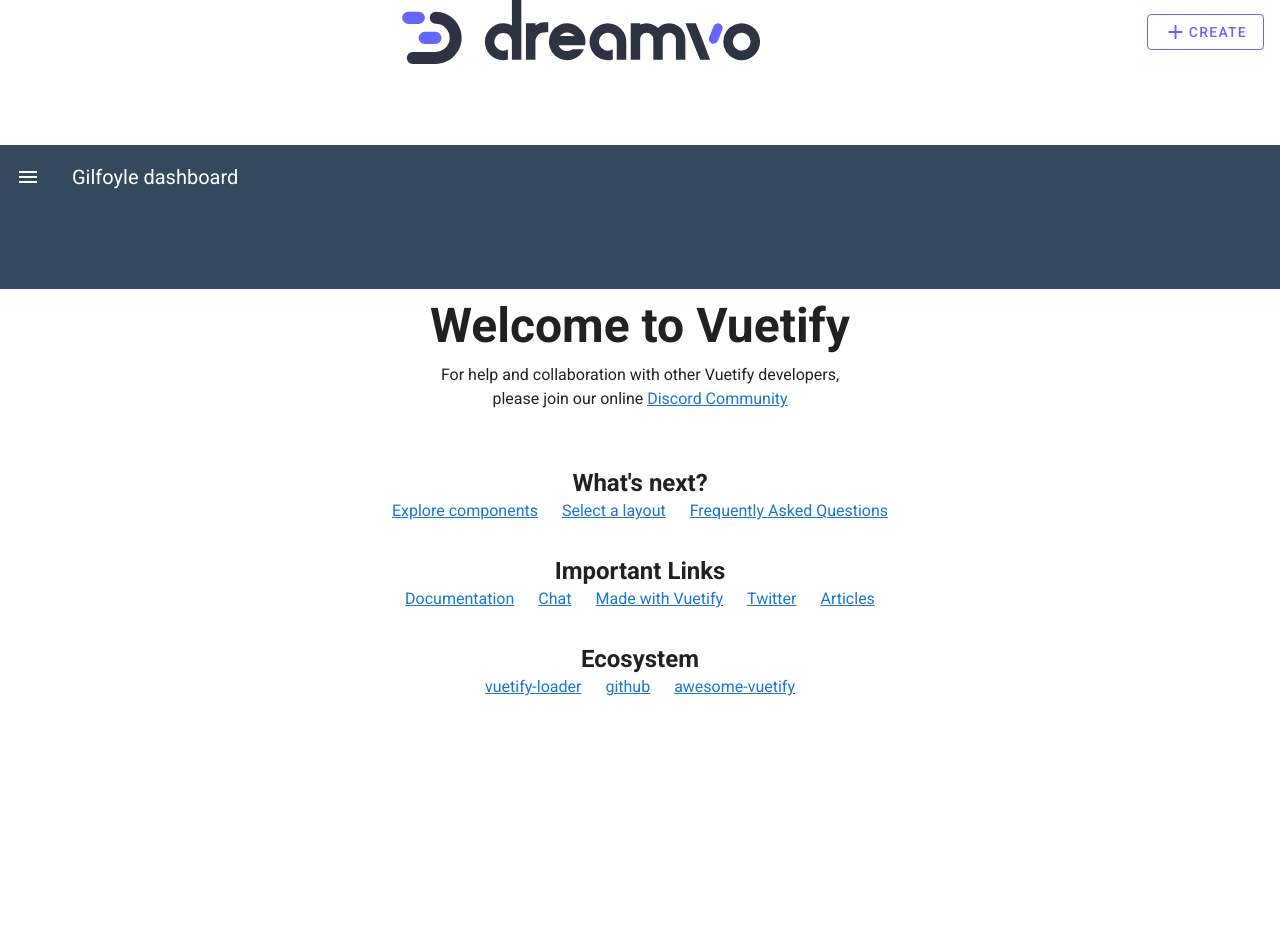
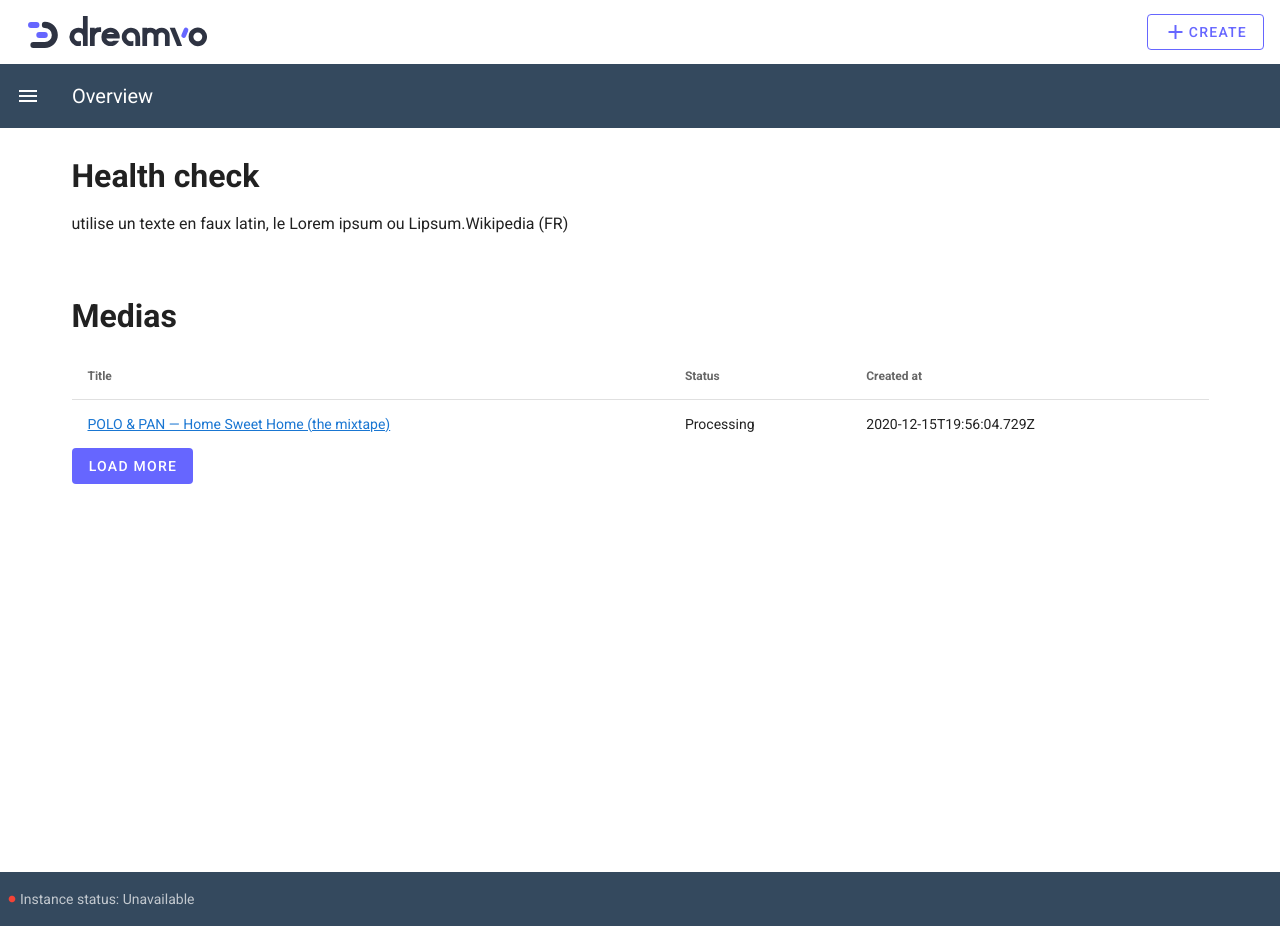
Before and after one commit to dreamvo/gilfoyle, a Vue app in the folder dashboard/ui/: page / in a window 1280 px wide. Before the commit the page ends 800 px from the top, so only its background shows below. Built offline with nearby package versions, Linux system fonts and the light colour scheme.

Commit message:
refactor(dashboard): style & routing

```diff
--- a/dashboard/ui/public/index.html
+++ b/dashboard/ui/public/index.html
@@ -5,7 +5,7 @@
     <meta http-equiv="X-UA-Compatible" content="IE=edge">
     <meta name="viewport" content="width=device-width,initial-scale=1.0">
     <link rel="icon" href="<%= BASE_URL %>favicon.ico">
-    <title>Gilfoyle dashboard</title>
+    <title>Gilfoyle Dashboard</title>
     <link rel="stylesheet" href="https://fonts.googleapis.com/css?family=Roboto:100,300,400,500,700,900">
     <link rel="stylesheet" href="https://cdn.jsdelivr.net/npm/@mdi/font@latest/css/materialdesignicons.min.css">
   </head>
--- a/dashboard/ui/src/App.vue
+++ b/dashboard/ui/src/App.vue
@@ -1,76 +1,98 @@
 <template>
   <v-app>
-    <v-app-bar flat color="white" light>
-      <v-img
-        :src="require('./assets/logo.svg')"
-        class="my-3"
-        contain
-        height="64"
-      />
+    <v-toolbar flat color="white" light>
+      <v-col cols="6" sm="4" md="2">
+        <RouterLink to="/">
+          <v-avatar tile height="32" width="auto">
+            <img :src="require('@/assets/logo.svg')" height="48px" alt="logo" />
+          </v-avatar>
+        </RouterLink>
+      </v-col>
+
+      <v-spacer></v-spacer>
 
       <v-btn outlined color="#66f">
         <v-icon light>mdi-plus</v-icon>
         Create
       </v-btn>
-    </v-app-bar>
+    </v-toolbar>
 
-    <v-app-bar flat color="#34495e" dark>
+    <v-toolbar flat color="#34495e" dark>
       <v-app-bar-nav-icon
         @click="drawerMenu = !drawerMenu"
       ></v-app-bar-nav-icon>
 
-      <v-toolbar-title>Gilfoyle dashboard</v-toolbar-title>
+      <v-toolbar-title>Overview</v-toolbar-title>
+    </v-toolbar>
 
-      <v-spacer></v-spacer>
-    </v-app-bar>
-
-    <!--      <v-navigation-drawer-->
-    <!--          v-model="drawerMenu"-->
-    <!--          fixed-->
-    <!--          clipped-->
-    <!--      >-->
-    <!--        <v-list-->
-    <!--            nav-->
-    <!--            dense-->
-    <!--        >-->
-    <!--          <v-list-item-group-->
-    <!--              v-model="group"-->
-    <!--              active-class="deep-purple&#45;&#45;text text&#45;&#45;accent-4"-->
-    <!--          >-->
-    <!--            <v-list-item>-->
-    <!--              <v-list-item-icon>-->
-    <!--                <v-icon>mdi-home</v-icon>-->
-    <!--              </v-list-item-icon>-->
-    <!--              <v-list-item-title>Home</v-list-item-title>-->
-    <!--            </v-list-item>-->
-
-    <!--            <v-list-item>-->
-    <!--              <v-list-item-icon>-->
-    <!--                <v-icon>mdi-account</v-icon>-->
-    <!--              </v-list-item-icon>-->
-    <!--              <v-list-item-title>Account</v-list-item-title>-->
-    <!--            </v-list-item>-->
-    <!--          </v-list-item-group>-->
-    <!--        </v-list>-->
-    <!--      </v-navigation-drawer>-->
+    <v-navigation-drawer v-model="drawerMenu" absolute temporary>
+      <v-list nav dense>
+        <v-list-item-group active-class="deep-purple--text text--accent-4">
+          <v-list-item
+            v-for="(item, index) in navigation"
+            @click="$router.push(item.link)"
+            :key="index"
+          >
+            <v-list-item-icon>
+              <v-icon>{{ item.icon }}</v-icon>
+            </v-list-item-icon>
+            <v-list-item-title>
+              {{ item.title }}
+            </v-list-item-title>
+          </v-list-item>
+        </v-list-item-group>
+      </v-list>
+    </v-navigation-drawer>
 
     <v-main>
-      <HelloWorld />
+      <v-container>
+        <v-row no-gutters>
+          <v-col md="12" style="min-height:90vh;">
+            <RouterView />
+          </v-col>
+        </v-row>
+      </v-container>
     </v-main>
+
+    <v-system-bar height="54px" dark color="#34495e" v-if="healthy">
+      <v-icon size="8" color="green">mdi-circle</v-icon>
+      <span>Instance status: Running</span>
+      <v-spacer></v-spacer>
+    </v-system-bar>
+    <v-system-bar height="54px" dark color="#34495e" v-else>
+      <v-icon size="8" color="red">mdi-circle</v-icon>
+      <span>Instance status: Unavailable</span>
+      <v-spacer></v-spacer>
+    </v-system-bar>
   </v-app>
 </template>
 
 <script lang="ts">
 import Vue from "vue";
-import HelloWorld from "./components/HelloWorld.vue";
 
 export default Vue.extend({
   name: "App",
-  components: {
-    HelloWorld
-  },
+  components: {},
   data: () => ({
-    drawerMenu: true
+    healthy: false,
+    drawerMenu: false,
+    navigation: [
+      {
+        title: "Medias",
+        link: "/medias",
+        icon: "mdi-home"
+      },
+      {
+        title: "Metrics",
+        link: "/metrics",
+        icon: "mdi-home"
+      },
+      {
+        title: "Settings",
+        link: "/settings",
+        icon: "mdi-home"
+      }
+    ]
   })
 });
 </script>
--- a/dashboard/ui/src/components/HelloWorld.vue
+++ b/dashboard/ui/src/components/HelloWorld.vue
@@ -1,72 +1,53 @@
 <template>
   <v-container>
-    <v-row class="text-center">
+    <v-row class="">
       <v-col class="mb-4">
-        <h1 class="display-2 font-weight-bold mb-3">
-          Welcome to Vuetify
+        <h1 class="mb-3">
+          Health check
         </h1>
 
-        <p class="subheading font-weight-regular">
-          For help and collaboration with other Vuetify developers,
-          <br />please join our online
-          <a href="https://community.vuetifyjs.com" target="_blank"
-            >Discord Community</a
-          >
+        <p>
+          utilise un texte en faux latin, le Lorem ipsum ou Lipsum.Wikipedia
+          (FR)
         </p>
       </v-col>
 
-      <v-col class="mb-5" cols="12">
-        <h2 class="headline font-weight-bold mb-3">
-          What's next?
-        </h2>
+      <v-col md="12">
+        <h1 class="mb-3">Medias</h1>
 
-        <v-row justify="center">
-          <a
-            v-for="(next, i) in whatsNext"
-            :key="i"
-            :href="next.href"
-            class="subheading mx-3"
-            target="_blank"
-          >
-            {{ next.text }}
-          </a>
-        </v-row>
-      </v-col>
+        <v-simple-table>
+          <template v-slot:default>
+            <thead>
+              <tr>
+                <th class="text-left">
+                  Title
+                </th>
+                <th class="text-left">
+                  Status
+                </th>
+                <th class="text-left">
+                  Created at
+                </th>
+              </tr>
+            </thead>
+            <tbody>
+              <tr v-for="media in medias" :key="media.id">
+                <td>
+                  <RouterLink :to="`/medias/${media.id}`">{{
+                    media.title
+                  }}</RouterLink>
+                </td>
+                <td>{{ media.status }}</td>
+                <td>{{ media.created_at }}</td>
+              </tr>
+            </tbody>
+          </template>
+        </v-simple-table>
 
-      <v-col class="mb-5" cols="12">
-        <h2 class="headline font-weight-bold mb-3">
-          Important Links
-        </h2>
-
-        <v-row justify="center">
-          <a
-            v-for="(link, i) in importantLinks"
-            :key="i"
-            :href="link.href"
-            class="subheading mx-3"
-            target="_blank"
-          >
-            {{ link.text }}
-          </a>
-        </v-row>
-      </v-col>
-
-      <v-col class="mb-5" cols="12">
-        <h2 class="headline font-weight-bold mb-3">
-          Ecosystem
-        </h2>
-
-        <v-row justify="center">
-          <a
-            v-for="(eco, i) in ecosystem"
-            :key="i"
-            :href="eco.href"
-            class="subheading mx-3"
-            target="_blank"
-          >
-            {{ eco.text }}
-          </a>
-        </v-row>
+        <v-spacer></v-spacer>
+        <div align="center">
+          <v-btn depressed color="#66f" dark>Load more</v-btn>
+        </div>
       </v-col>
     </v-row>
   </v-container>
@@ -77,56 +58,30 @@
 
 export default Vue.extend({
   name: "HelloWorld",
-
   data: () => ({
-    ecosystem: [
+    medias: [
       {
-        text: "vuetify-loader",
-        href: "https://github.com/vuetifyjs/vuetify-loader"
-      },
-      {
-        text: "github",
-        href: "https://github.com/vuetifyjs/vuetify"
-      },
-      {
-        text: "awesome-vuetify",
-        href: "https://github.com/vuetifyjs/awesome-vuetify"
-      }
-    ],
-    importantLinks: [
-      {
-        text: "Documentation",
-        href: "https://vuetifyjs.com"
-      },
-      {
-        text: "Chat",
-        href: "https://community.vuetifyjs.com"
-      },
-      {
-        text: "Made with Vuetify",
-        href: "https://madewithvuejs.com/vuetify"
-      },
-      {
-        text: "Twitter",
-        href: "https://twitter.com/vuetifyjs"
-      },
-      {
-        text: "Articles",
-        href: "https://medium.com/vuetify"
-      }
-    ],
-    whatsNext: [
-      {
-        text: "Explore components",
-        href: "https://vuetifyjs.com/components/api-explorer"
-      },
-      {
-        text: "Select a layout",
-        href: "https://vuetifyjs.com/getting-started/pre-made-layouts"
-      },
-      {
-        text: "Frequently Asked Questions",
-        href: "https://vuetifyjs.com/getting-started/frequently-asked-questions"
+        created_at: "2020-12-15T19:56:04.729Z",
+        edges: {
+          media_files: [
+            {
+              created_at: "2020-12-15T19:56:04.729Z",
+              duration_seconds: 13.25,
+              edges: {},
+              encoder_preset: "string",
+              framerate: 0,
+              id: "1139c704-00e9-4c23-8609-e83d0eacb5a5",
+              media_type: "video",
+              scaled_width: 1280,
+              updated_at: "2020-12-15T19:56:04.729Z",
+              video_bitrate: 2481
+            }
+          ]
+        },
+        id: "1139c704-00e9-4c23-8609-e83d0eacb5a5",
+        status: "Processing",
+        title: "POLO & PAN — Home Sweet Home (the mixtape)",
+        updated_at: "2020-12-15T19:56:04.729Z"
       }
     ]
   })
--- a/dashboard/ui/src/views/Home.vue
+++ b/dashboard/ui/src/views/Home.vue
@@ -1,18 +1,89 @@
 <template>
-  <div class="home">
-    <img alt="Vue logo" src="../assets/logo.png" />
-    <HelloWorld msg="Welcome to Your Vue.js + TypeScript App" />
-  </div>
+  <v-container>
+    <v-row class="">
+      <v-col class="mb-4">
+        <h1 class="mb-3">
+          Health check
+        </h1>
+
+        <p>
+          utilise un texte en faux latin, le Lorem ipsum ou Lipsum.Wikipedia
+          (FR)
+        </p>
+      </v-col>
+
+      <v-col md="12">
+        <h1 class="mb-3">Medias</h1>
+
+        <v-simple-table>
+          <template v-slot:default>
+            <thead>
+              <tr>
+                <th class="text-left">
+                  Title
+                </th>
+                <th class="text-left">
+                  Status
+                </th>
+                <th class="text-left">
+                  Created at
+                </th>
+              </tr>
+            </thead>
+            <tbody>
+              <tr v-for="media in medias" :key="media.id">
+                <td>
+                  <RouterLink :to="`/medias/${media.id}`">{{
+                    media.title
+                  }}</RouterLink>
+                </td>
+                <td>{{ media.status }}</td>
+                <td>{{ media.created_at }}</td>
+              </tr>
+            </tbody>
+          </template>
+        </v-simple-table>
+
+        <v-spacer></v-spacer>
+
+        <div class="align-center">
+          <v-btn depressed color="#66f" dark>Load more</v-btn>
+        </div>
+      </v-col>
+    </v-row>
+  </v-container>
 </template>
 
 <script lang="ts">
-import { Component, Vue } from "vue-property-decorator";
-import HelloWorld from "@/components/HelloWorld.vue"; // @ is an alias to /src
+import { Vue } from "vue-property-decorator";
 
-@Component({
-  components: {
-    HelloWorld
-  }
-})
-export default class Home extends Vue {}
+export default Vue.extend({
+  data: () => ({
+    medias: [
+      {
+        id: "1139c704-00e9-4c23-8609-e83d0eacb5a5",
+        status: "Processing",
+        title: "POLO & PAN — Home Sweet Home (the mixtape)",
+        updated_at: "2020-12-15T19:56:04.729Z",
+        created_at: "2020-12-15T19:56:04.729Z",
+        edges: {
+          media_files: [
+            {
+              created_at: "2020-12-15T19:56:04.729Z",
+              duration_seconds: 13.25,
+              edges: {},
+              encoder_preset: "string",
+              framerate: 0,
+              id: "1139c704-00e9-4c23-8609-e83d0eacb5a5",
+              media_type: "video",
+              scaled_width: 1280,
+              updated_at: "2020-12-15T19:56:04.729Z",
+              video_bitrate: 2481
+            }
+          ]
+        }
+      }
+    ]
+  })
+});
 </script>
```
Also changed, not shown: dashboard/ui/src/router/index.ts (+4 -7 lines), dashboard/ui/src/views/NotFound.vue (added, +22 -0 lines), dashboard/ui/public/robots.txt (added), 2 other files (tests, documents, lock files or other folders).
